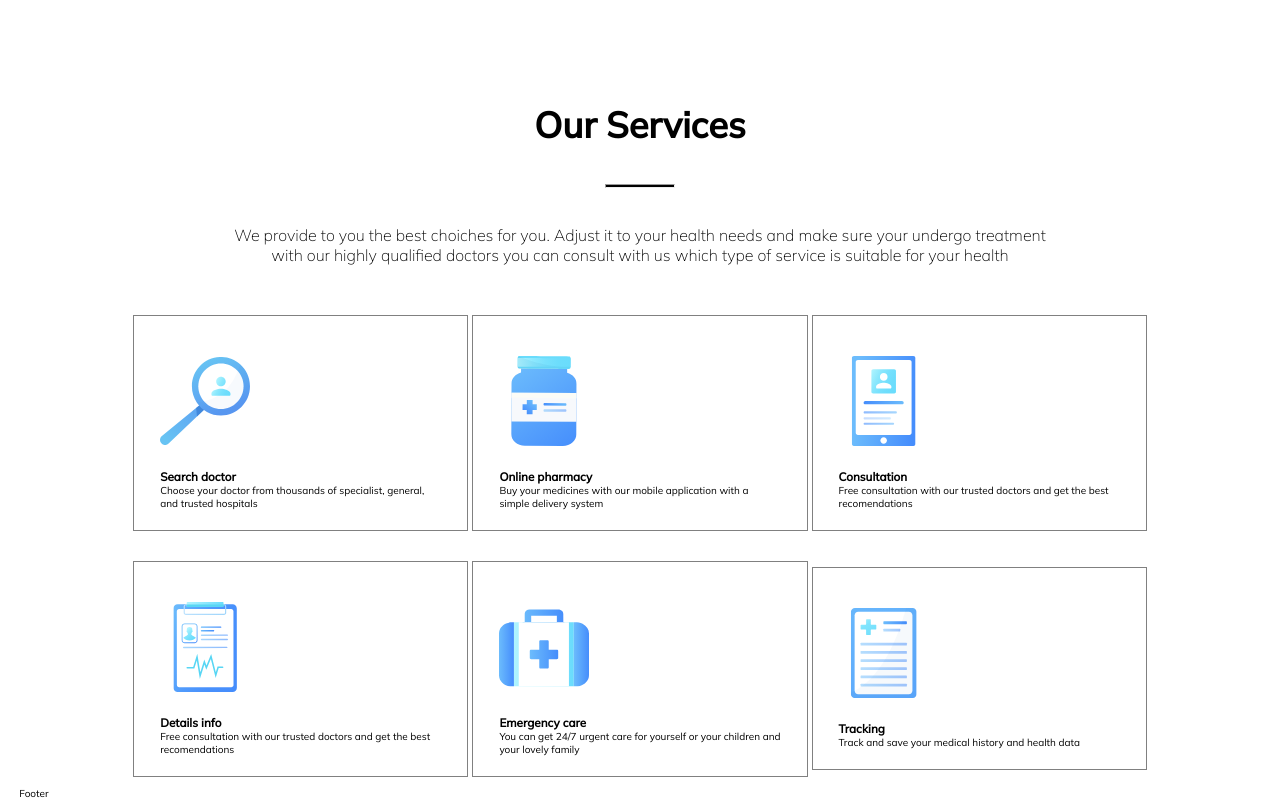
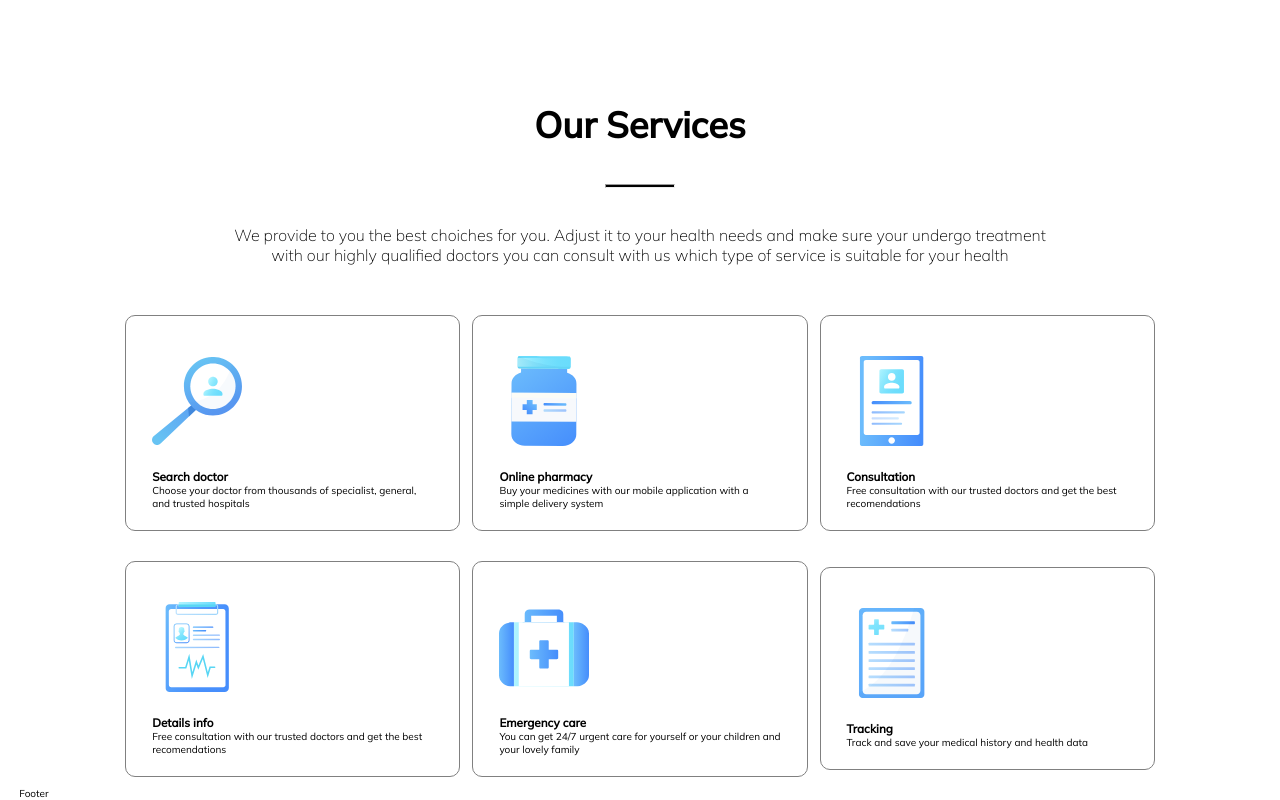
Before and after one commit to sahoochinmay/Trafalgar-landing-page, a React (Create React App) app: page / in a window 1280 px wide. Shown: the part 660-1460 px from the top of the page. Built offline with nearby package versions, Linux system fonts and the light colour scheme.

Commit message:
Add github action

```diff
--- a/package.json
+++ b/package.json
@@ -18,7 +18,7 @@
     "build": "react-scripts build",
     "test": "react-scripts test",
     "eject": "react-scripts eject",
-    "predeploy": "yarn build",
+    "predeploy": "CI= yarn build",
     "deploy": "gh-pages -d build"
   },
   "eslintConfig": {
--- a/src/index.css
+++ b/src/index.css
@@ -275,9 +275,10 @@ label #cancel {
   width: 35rem;
   border: 1px solid gray;
   flex-basis: 30%;
-  margin: 2rem 0.2rem 1rem 0.2rem;
+  margin: 2rem 0.6rem 1rem 0.6rem;
   padding: 2rem 2.6rem;
-  box-shadow: 0 0 4px rgba(255,255,255,0.79);
+  border-radius: 10px;
+
 }
 
 .service .serviceContainer .serviceCard img{
```
